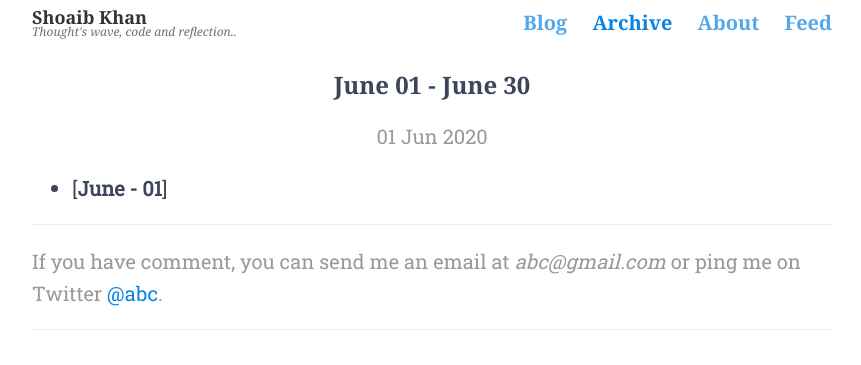
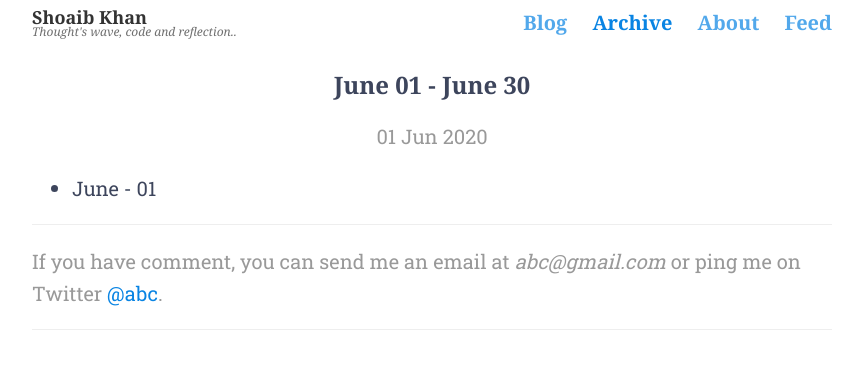
Before and after one commit to shoaibk-dev/shoaibk-dev.github.io, a Jekyll site: the page built from _posts/2020-06-01-June-01.md, in a window 1280 px wide. Shown: the top 365 px of the page, without its empty margins (208-1069 px from the left). Built offline with Jekyll 4.4.1, drawn with Linux system fonts in a browser that asks for light colours; nearby versions of some CDN libraries; library files that are not in the unit come from our copies.

```diff
--- a/_posts/2020-06-01-June-01.md
+++ b/_posts/2020-06-01-June-01.md
@@ -3,4 +3,4 @@ layout: post
 title: June 01 - June 30
 ---
 
-* [**June - 01**]
+* June - 01
```
